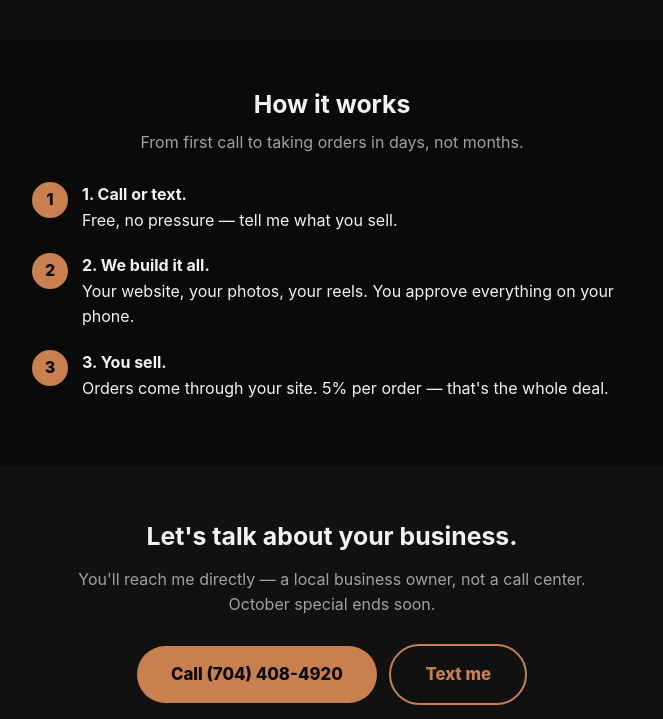
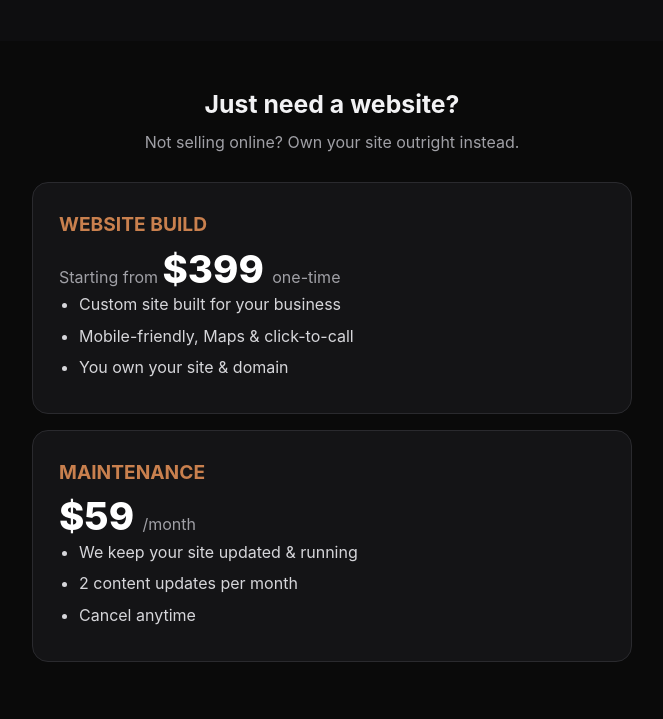
Before and after one commit to rockmillsocial/rockmill-demo, a plain HTML site: page index.html in a window 1280 px wide. Shown: the part 2159-2878 px from the top of the page, without its empty margins (308-971 px from the left). Drawn offline with Linux system fonts and the light colour scheme.

```diff
--- a/index.html
+++ b/index.html
@@ -50,6 +50,8 @@
   .term { background:var(--card); border:1px solid var(--line); border-radius:12px; padding:16px; text-align:center; }
   .term strong { display:block; font-size:1.5rem; color:var(--copper); }
   .term span { font-size:.88rem; color:var(--muted); }
+  .tier-price { font-size:2.4rem; font-weight:800; color:#fff; line-height:1.1; margin:6px 0 2px; }
+  .tier-price span { font-size:1rem; font-weight:400; color:var(--muted); }
   .step { display:flex; gap:14px; margin-bottom:20px; align-items:flex-start; }
   .step::before { counter-increment:step; content:counter(step); flex:0 0 36px; height:36px; border-radius:50%; background:var(--copper); color:#0a0a0a; font-weight:800; display:flex; align-items:center; justify-content:center; }
   .steps { counter-reset:step; }
@@ -122,6 +124,31 @@
 
 <section>
   <div class="wrap">
+    <h2>Just need a website?</h2>
+    <p class="sub">Not selling online? Own your site outright instead.</p>
+    <div class="card">
+      <h3>WEBSITE BUILD</h3>
+      <div class="tier-price"><span>Starting from </span>$399 <span>one-time</span></div>
+      <ul>
+        <li>Custom site built for your business</li>
+        <li>Mobile-friendly, Maps &amp; click-to-call</li>
+        <li>You own your site &amp; domain</li>
+      </ul>
+    </div>
+    <div class="card">
+      <h3>MAINTENANCE</h3>
+      <div class="tier-price">$59 <span>/month</span></div>
+      <ul>
+        <li>We keep your site updated &amp; running</li>
+        <li>2 content updates per month</li>
+        <li>Cancel anytime</li>
+      </ul>
+    </div>
+  </div>
+</section>
+
+<section>
+  <div class="wrap">
     <h2>How it works</h2>
     <p class="sub">From first call to taking orders in days, not months.</p>
     <div class="steps">
```
